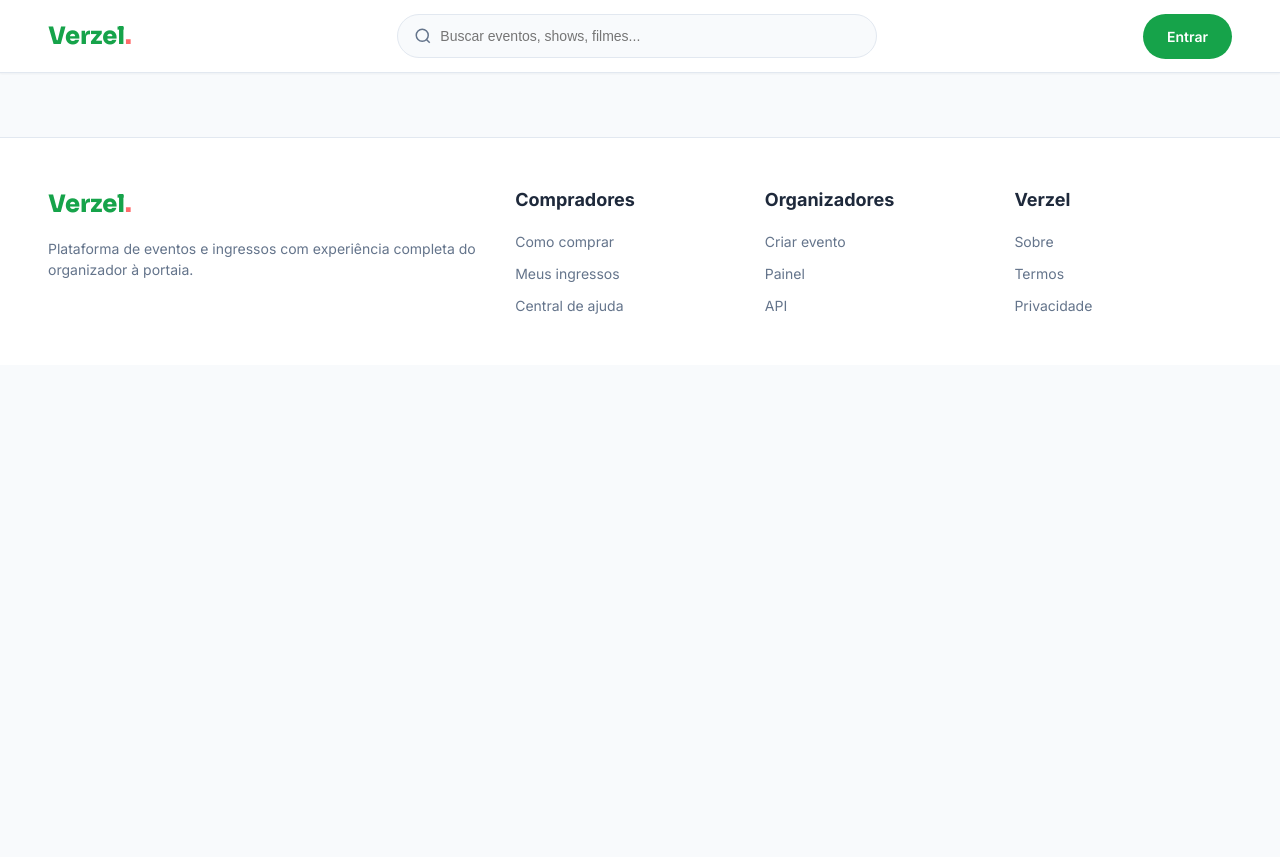
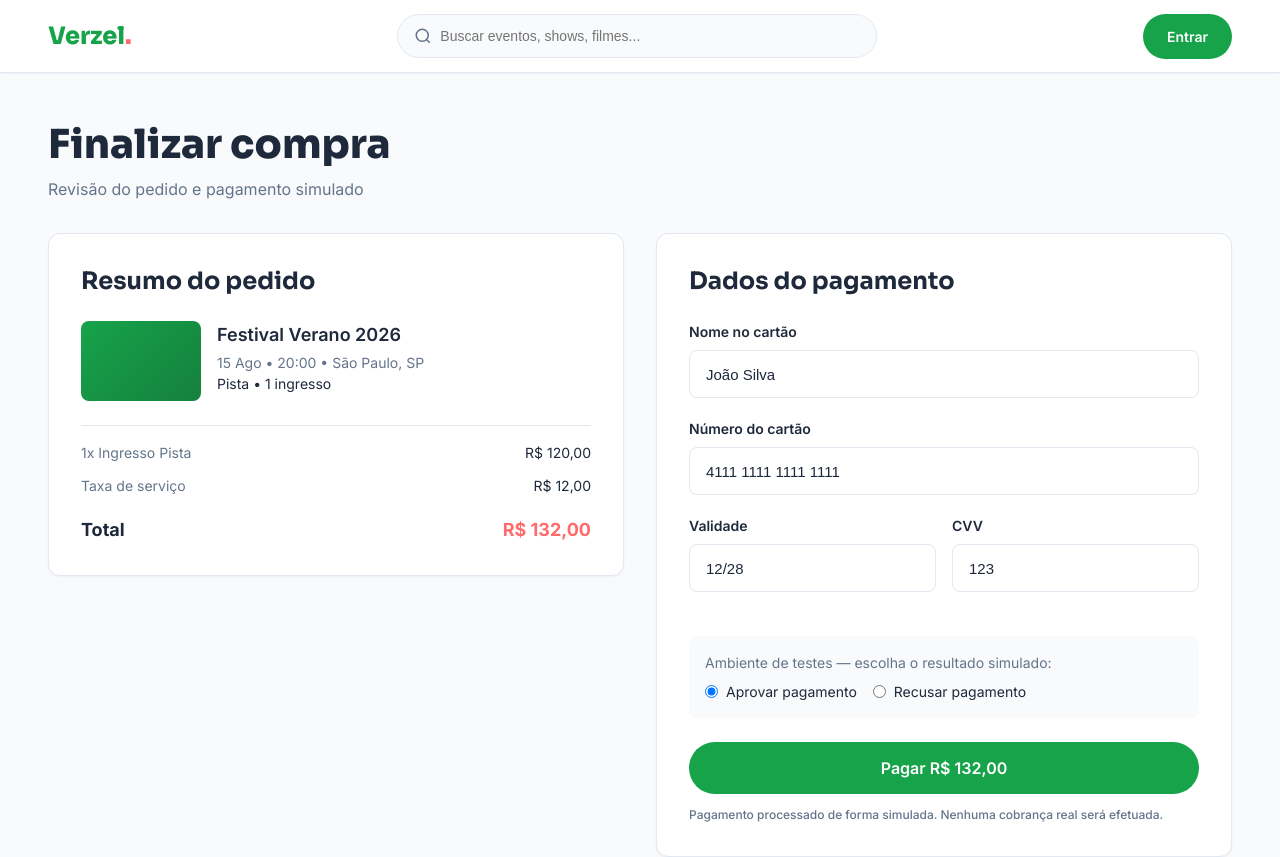
Before and after one commit to luizmatheusgaal/teste-raizen-frontend, a React app in the folder frontend/: page /checkout in a window 1280 px wide. Shown: the top 857 px of the page. Before the commit the page ends 800 px from the top, so only its background shows below. Built offline with nearby package versions, Linux system fonts and the light colour scheme; the HTML template or start-up script is replaced by a standard one.

Commit message:
feat(checkout): add checkout page with simulated payment
Implement order summary, card form and simulated payment flow
with approve/refuse options, showing confirmation before
redirecting to the tickets list.

```diff
--- a/frontend/src/App.jsx
+++ b/frontend/src/App.jsx
@@ -3,6 +3,7 @@ import Layout from './components/Layout';
 import Home from './pages/Home';
 import Login from './pages/Login';
 import EventDetail from './pages/EventDetail';
+import Checkout from './pages/Checkout';
 
 export default function App() {
   return (
@@ -12,6 +13,7 @@ export default function App() {
           <Route path="/" element={<Home />} />
           <Route path="/login" element={<Login />} />
           <Route path="/eventos/:id" element={<EventDetail />} />
+          <Route path="/checkout" element={<Checkout />} />
         </Routes>
       </Layout>
     </BrowserRouter>
--- /dev/null
+++ b/frontend/src/pages/Checkout.jsx
@@ -0,0 +1,110 @@
+import { useState } from 'react';
+import { Link, useNavigate } from 'react-router-dom';
+import { events } from '../data/events';
+
+export default function Checkout() {
+  const [paymentResult, setPaymentResult] = useState('approve');
+  const [paid, setPaid] = useState(false);
+  const navigate = useNavigate();
+
+  const event = events[0];
+  const ticketPrice = event.price;
+  const fee = 12;
+  const total = ticketPrice + fee;
+
+  const handlePayment = (e) => {
+    e.preventDefault();
+    if (paymentResult === 'approve') {
+      setPaid(true);
+      setTimeout(() => navigate('/meus-ingressos'), 2000);
+    } else {
+      alert('Pagamento recusado. Tente outro cartão.');
+    }
+  };
+
+  if (paid) {
+    return (
+      <section className="section">
+        <div className="container" style={{ maxWidth: '640px', textAlign: 'center' }}>
+          <div className="card" style={{ padding: '48px' }}>
+            <h2 style={{ color: 'var(--color-success)', marginBottom: '16px' }}>Pagamento confirmado!</h2>
+            <p className="text-muted">Seu ingresso foi gerado e está sendo redirecionado para "Meus ingressos".</p>
+          </div>
+        </div>
+      </section>
+    );
+  }
+
+  return (
+    <section className="section">
+      <div className="container">
+        <h1 style={{ marginBottom: '8px' }}>Finalizar compra</h1>
+        <p className="text-muted" style={{ marginBottom: '32px' }}>Revisão do pedido e pagamento simulado</p>
+
+        <div className="grid grid-2" style={{ gap: '32px', alignItems: 'start' }}>
+          <div className="card" style={{ padding: '32px' }}>
+            <h3 style={{ marginBottom: '24px' }}>Resumo do pedido</h3>
+            <div style={{ display: 'flex', gap: '16px', marginBottom: '24px' }}>
+              <div style={{ width: '120px', height: '80px', borderRadius: '8px', background: event.gradient }}></div>
+              <div>
+                <h4 style={{ marginBottom: '4px' }}>{event.title}</h4>
+                <p className="text-muted text-sm">{event.date} • {event.time} • {event.location}</p>
+                <p className="text-sm">Pista • 1 ingresso</p>
+              </div>
+            </div>
+
+            <div style={{ borderTop: '1px solid var(--color-border)', paddingTop: '16px', display: 'flex', flexDirection: 'column', gap: '12px' }}>
+              <div className="flex justify-between text-sm"><span className="text-muted">1x Ingresso Pista</span><span>R$ {ticketPrice.toFixed(2).replace('.', ',')}</span></div>
+              <div className="flex justify-between text-sm"><span className="text-muted">Taxa de serviço</span><span>R$ {fee.toFixed(2).replace('.', ',')}</span></div>
+              <div className="flex justify-between" style={{ fontSize: '18px', fontWeight: 700, marginTop: '8px' }}>
+                <span>Total</span>
+                <span style={{ color: 'var(--color-secondary)' }}>R$ {total.toFixed(2).replace('.', ',')}</span>
+              </div>
+            </div>
+          </div>
+
+          <div className="card" style={{ padding: '32px' }}>
+            <h3 style={{ marginBottom: '24px' }}>Dados do pagamento</h3>
+            <form onSubmit={handlePayment}>
+              <div className="form-group">
+                <label className="form-label">Nome no cartão</label>
+                <input className="form-input" type="text" defaultValue="João Silva" required />
+              </div>
+              <div className="form-group">
+                <label className="form-label">Número do cartão</label>
+                <input className="form-input" type="text" defaultValue="4111 1111 1111 1111" required />
+              </div>
+              <div className="grid grid-2" style={{ gap: '16px' }}>
+                <div className="form-group">
+                  <label className="form-label">Validade</label>
+                  <input className="form-input" type="text" defaultValue="12/28" required />
+                </div>
+                <div className="form-group">
+                  <label className="form-label">CVV</label>
+                  <input className="form-input" type="text" defaultValue="123" required />
+                </div>
+              </div>
+
+              <div style={{ background: 'var(--color-background)', borderRadius: '8px', padding: '16px', margin: '24px 0' }}>
+                <p className="text-sm text-muted" style={{ marginBottom: '8px' }}>Ambiente de testes — escolha o resultado simulado:</p>
+                <div className="flex gap-4">
+                  <label className="flex items-center gap-2 text-sm">
+                    <input type="radio" name="payment" checked={paymentResult === 'approve'} onChange={() => setPaymentResult('approve')} /> Aprovar pagamento
+                  </label>
+                  <label className="flex items-center gap-2 text-sm">
+                    <input type="radio" name="payment" checked={paymentResult === 'refuse'} onChange={() => setPaymentResult('refuse')} /> Recusar pagamento
+                  </label>
+                </div>
+              </div>
+
+              <button type="submit" className="btn btn-primary btn-lg w-full" style={{ marginBottom: '12px' }}>
+                Pagar R$ {total.toFixed(2).replace('.', ',')}
+              </button>
+              <p className="text-xs text-muted text-center">Pagamento processado de forma simulada. Nenhuma cobrança real será efetuada.</p>
+            </form>
+          </div>
+        </div>
+      </div>
+    </section>
+  );
+}
```
